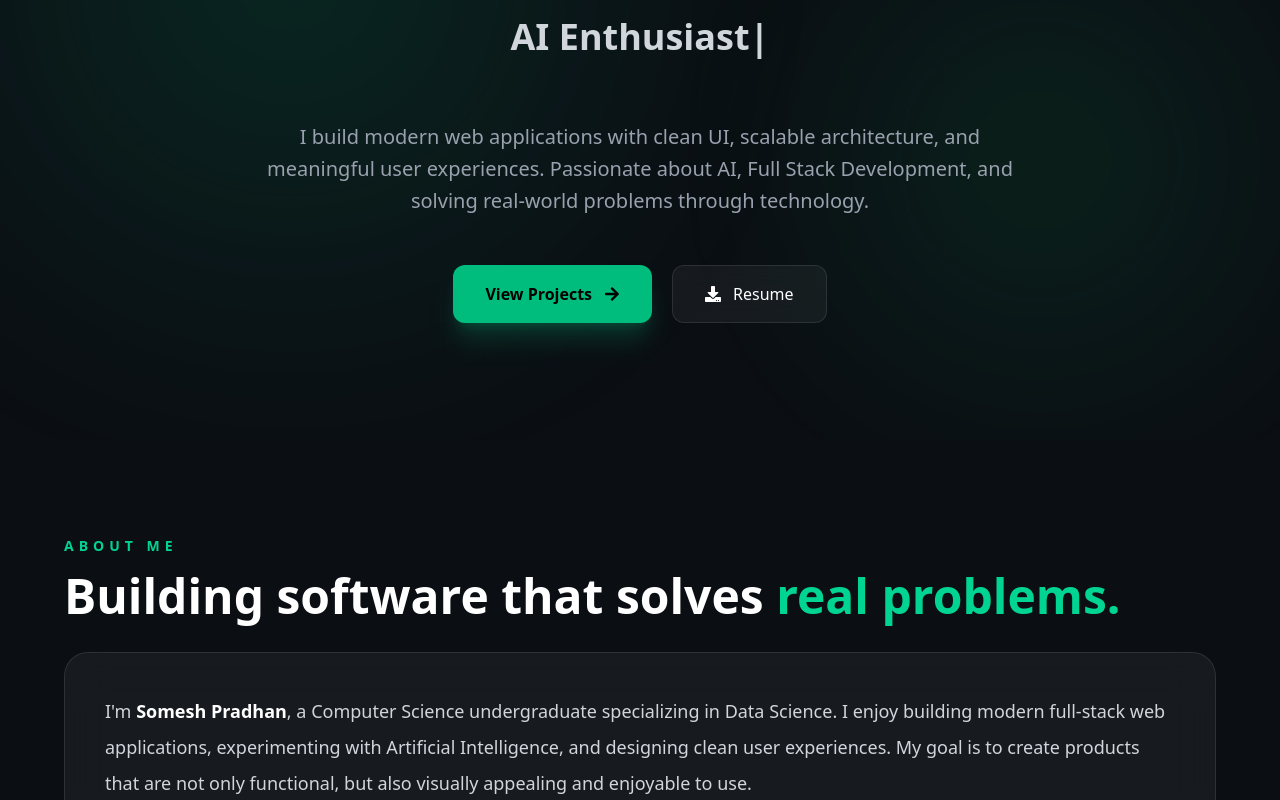
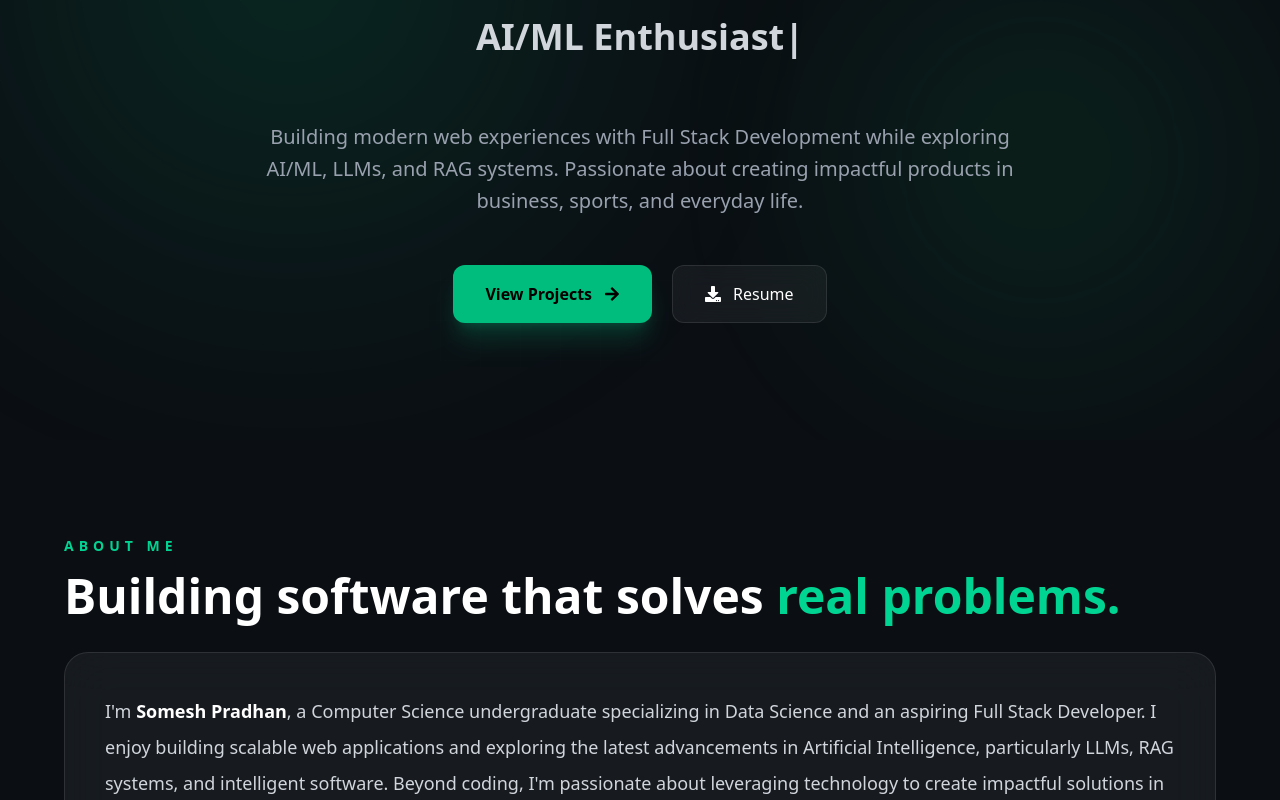
Before and after one commit to codewsomesh/portfolio, a Next.js app: page / in a window 1280 px wide. Shown: the part 360-1160 px from the top of the page. Built offline with nearby package versions, Linux system fonts and the light colour scheme.

Commit message:
updated about,hero and experience

```diff
--- a/components/About.tsx
+++ b/components/About.tsx
@@ -24,11 +24,13 @@ export default function About() {
         <div className="bg-white/5 backdrop-blur-xl border border-white/10 rounded-3xl p-10">
           <p className="text-gray-300 text-lg leading-9">
             I'm <span className="text-white font-semibold">Somesh Pradhan</span>
-            , a Computer Science undergraduate specializing in Data Science. I
-            enjoy building modern full-stack web applications, experimenting
-            with Artificial Intelligence, and designing clean user experiences.
-            My goal is to create products that are not only functional, but also
-            visually appealing and enjoyable to use.
+            , a Computer Science undergraduate specializing in Data Science and
+            an aspiring Full Stack Developer. I enjoy building scalable web
+            applications and exploring the latest advancements in Artificial
+            Intelligence, particularly LLMs, RAG systems, and intelligent
+            software. Beyond coding, I'm passionate about leveraging technology
+            to create impactful solutions in business, sports, and everyday life
+            while delivering intuitive and engaging user experiences.
           </p>
         </div>
       </motion.div>
--- a/components/Contact.tsx
+++ b/components/Contact.tsx
@@ -22,7 +22,9 @@ export default function Contact() {
 
         <p className="text-gray-400 mt-8 text-lg max-w-3xl mx-auto leading-8">
           I'm always open to discussing internships, software engineering
-          opportunities, collaborations, or exciting ideas.
+          opportunities, collaborations, or exciting ideas. Feel free to reach
+          out to me via email or connect with me on GitHub and LinkedIn. Let's
+          create something amazing together!
         </p>
 
         <div className="flex justify-center gap-8 mt-14">
--- a/components/Education.tsx
+++ b/components/Education.tsx
@@ -59,10 +59,10 @@ export default function Education() {
               ensure smooth page transitions and efficient data handling.
             </li>
 
-            <li>
+            {/* <li>
               • Collaborated using Git by creating feature branches, managing
               commits, and participating in pull requests for code review.
-            </li>
+            </li> */}
 
             <li>
               • Gained hands-on experience with Japanese software development
--- a/components/Hero.tsx
+++ b/components/Hero.tsx
@@ -51,10 +51,10 @@ export default function Hero() {
               sequence={[
                 "Full Stack Developer",
                 2000,
-                "AI Enthusiast",
+                "AI/ML Enthusiast",
                 2000,
-                "Next.js Developer",
-                2000,
+                // "Next.js Developer",
+                // 2000,
                 "Problem Solver",
                 2000,
               ]}
@@ -63,10 +63,9 @@ export default function Hero() {
           </div>
 
           <p className="max-w-3xl mx-auto mt-10 text-lg md:text-xl text-gray-400 leading-8">
-            I build modern web applications with clean UI, scalable
-            architecture, and meaningful user experiences. Passionate about AI,
-            Full Stack Development, and solving real-world problems through
-            technology.
+            Building modern web experiences with Full Stack Development while
+            exploring AI/ML, LLMs, and RAG systems. Passionate about creating
+            impactful products in business, sports, and everyday life.
           </p>
 
           <div className="flex flex-wrap justify-center gap-5 mt-12">
@@ -79,7 +78,7 @@ export default function Hero() {
             </a>
 
             <a
-              href="/resume/Somesh_resume.pdf"
+              href="/resume/Somesh_Pradhan_resume.pdf"
               target="_blank"
               rel="noopener noreferrer"
               className="px-8 py-4 rounded-xl border border-white/10 bg-white/5 backdrop-blur-md hover:border-emerald-400 hover:text-emerald-300 transition flex items-center gap-3"
--- a/components/Navbar.tsx
+++ b/components/Navbar.tsx
@@ -65,7 +65,7 @@ export default function Navbar() {
           </a>
 
           <a
-            href="/resume/Somesh_resume.pdf"
+            href="/resume/Somesh_Pradhan_resume.pdf"
             target="_blank"
             className="hidden md:block bg-emerald-500 hover:bg-emerald-400 text-black font-semibold px-5 py-2 rounded-xl transition duration-300 shadow-lg shadow-emerald-500/20"
           >
```
Also changed, not shown: 2 other files (tests, documents, lock files or other folders).
